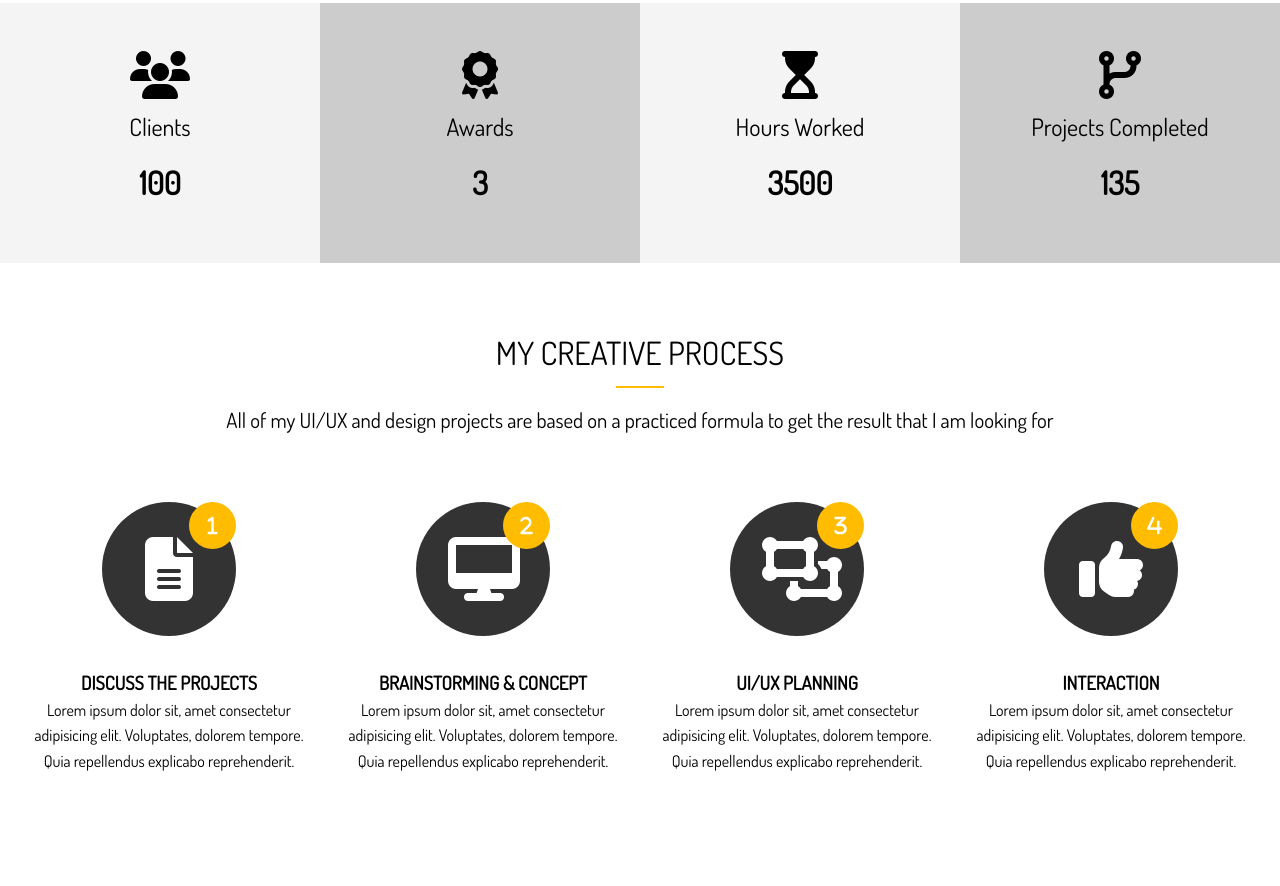
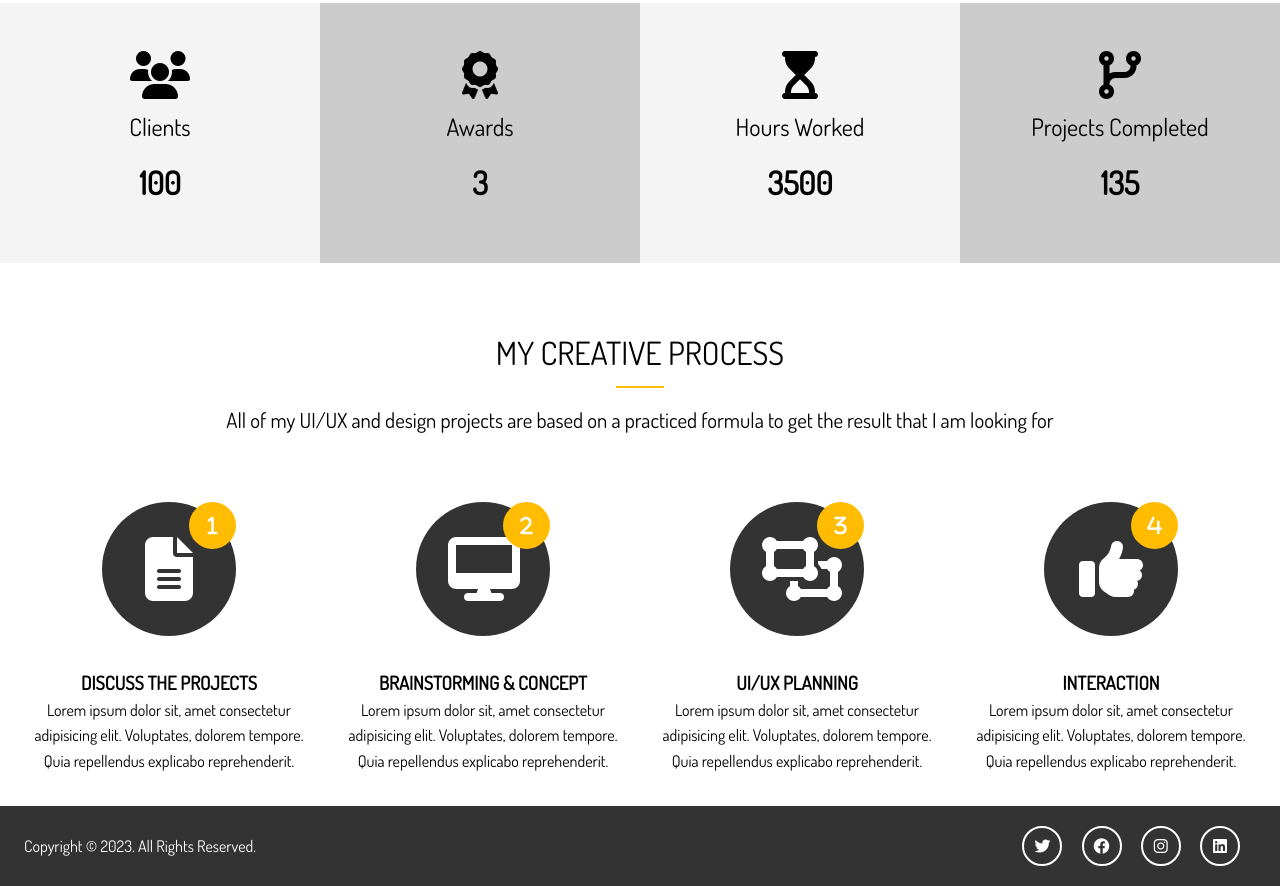
Before and after one commit to shahrokh-t/portfolio-website, a website: page dist/index.html in a window 1280 px wide. Shown: the part 1222-2108 px from the top of the page. Before the commit the page ends 2028 px from the top, so only its background shows below. Drawn offline with Linux system fonts and the light colour scheme.

Commit message:
add footer

```diff
--- a/scss/main.scss
+++ b/scss/main.scss
@@ -197,3 +197,33 @@ img {
         }
     }
 }
+
+// Footer
+#main-footer {
+    background: $dark-color;
+    color: #fff;
+    height: 5rem;
+
+    .footer-content {
+        display: flex;
+        justify-content: space-between;
+        align-items: center;
+        height: inherit;
+        text-align: center;
+
+        .social .fab {
+            margin-right: 1rem;
+            border: 2px #fff solid;
+            border-radius: 50%;
+            height: 20px;
+            width: 20px;
+            line-height: 20px;
+            text-align: center;
+            padding: 0.5rem;
+
+            &:hover {
+                background: $main-color;
+            }
+        }
+    }
+}
```
Also changed, not shown: dist/css/main.css, dist/index.html, 1 other file.
